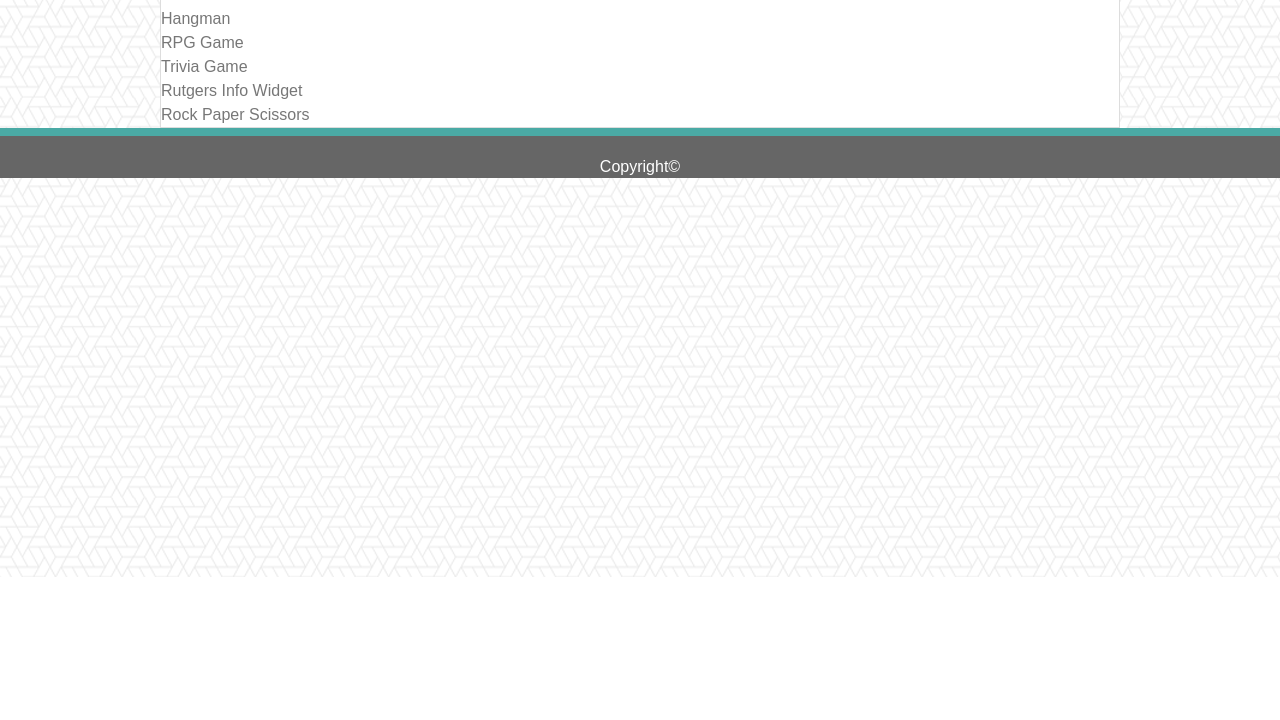
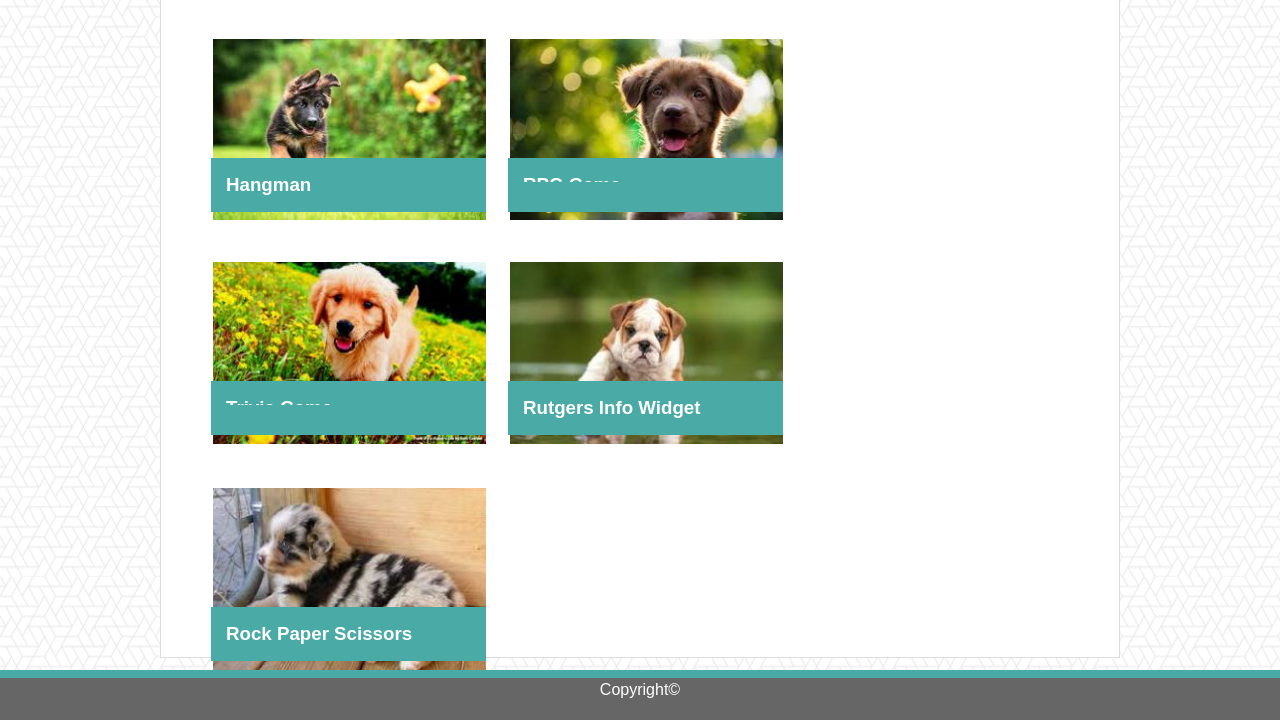
Before and after one commit to BriGab/README.md, a plain HTML site: page portfolio.html in a window 1280 px wide. Shown: the part 223-943 px from the top of the page. Before the commit the page ends 800 px from the top, so only its background shows below. Drawn offline with Linux system fonts and the light colour scheme.

Commit message:
Porfolio photos added

```diff
--- a/assets/css/style.css
+++ b/assets/css/style.css
@@ -8,12 +8,14 @@ body {
     margin: 0;
     line-height: 150%;
     color: #777777;
-    height: 100%;
+    min-height: 100%;
     overflow: auto;
     display: block;
     position: relative;
     padding-bottom: 58px;
 }
+/* white banner for top of page */
+
 #banner {
     background: #ffffff;
     width: 100%;
@@ -22,6 +24,8 @@ body {
     margin-bottom:20px;
     top:0;
 }
+
+/* container to push width to 960 in order to hold list and name*/
 #container {
     width: 960px;
     height: 30px;
@@ -30,6 +34,7 @@ body {
     padding-top: 0px;
     margin: 0 auto 0;
 }
+/* list of contact information*/
 ul {
     list-style-type: none;
     color: #dddddd;
@@ -46,6 +51,7 @@ a {
     font-family: Arial, Helvetica, sans-serif;
     color: #666666;
 }
+/* Name on banner at top of page */
 #name {
     background: #4aaaa5;
     color: #ffffff;
@@ -58,24 +64,26 @@ a {
     font-family: Georgia, 'Times New Roman', Times, serif;
     font-weight: bold;
 }
+/* main content area containing heading, image, and paragraphs*/
+
 #wrapper {
     background: #ffffff;
     position: relative;
     width: 960px;
+    min-height: 100%;
     text-align: left;
     margin: 0 auto;
-    min-height: 100%;
     border: 1px solid #dddddd;
-    padding: -58px;
-
-
+    padding: 20px;
+    padding-bottom: 50px;
 }
+/* about me header*/
 h1 {
     font-family: Georgia, 'Times New Roman', Times, serif;
     color:#4aaaa5;
     font-size: 32px;
     text-align: left;
-    margin: 30px;
+    margin: 10px;
     margin-top: 0px;
     padding-top: 30px;
     padding-bottom: 30px;
@@ -84,17 +92,18 @@ h1 {
 
 img {
     float: left;
-    margin-top: 0px;
-    margin-left: 30px;
+    margin-top: 15px;
+    margin-left: 10px;
     padding-right: 30px;
     padding-bottom: 0px;
 }
 
 p{
-    padding-left: 20px;
-    padding-right: 20px;
+    padding-left: 10px;
+    padding-right: 10px;
     line-height: 30px;
-
+    padding-bottom: 0px;
+    margin-bottom: 0px;
 }
 
 #footer {
@@ -102,27 +111,75 @@ p{
     border-top: 8px solid #4aaaa5;
     height: 50px;
     text-align: center;
-    line-height: 400%;
-    margin: 0 auto;
-    padding: 0px;
-    border-bottom: 0px;
     color: #ffffff;
     position: absolute;
+    bottom: -4px;
+    margin-top:-50px;
     width: 100%;
-
+    clear: both;
 }
 
+/* start contact.html page- form to enter information*/
 form {
-    margin: 30px;
+    margin: 10px;
+    margin-top: 15px;
 }
 
 input {
-    width: 900px;
+    width: 860px;
     height: 25px;
     padding: 5px;
+    margin-top: 5px;
+    margin-bottom: 5px;
+}
+#message {
+    height: 200px;
+}
+/* submit button below form */
+button {
+    width: 100px;
+    height: 30px;
+    background:#4aaaa5;
+    color: #ffffff;
+    border:0px;
+    margin-top: 20px;
 }
 
-#submit {
-    width: 80px;
-    background:#4aaaa5;
+/* Portfolio page */
+
+.container {
+    height: 600px;
+    position: relative;
 }
+.box {
+    position: relative;
+    width: 275px;
+    height: 183px;
+}
+h3{
+    position: absolute;
+    bottom: 0px;
+    margin-bottom:0;
+    margin-left: 8px;
+    padding:15px;
+    width: 100%;
+    color: #ffffff;
+    background: #4aaaa5;
+    border-bottom: 0px;
+}
+.box img {
+    width: 110%;
+    border: 0 none;
+    margin: 10px;
+}
+
+.c {
+    clear: both;
+}
+.e{
+    clear: both;
+}
+
+th {
+    padding: 20px 0px 0 20px;
+}
--- a/portfolio.html
+++ b/portfolio.html
@@ -25,23 +25,61 @@
                 </div>
         </div>
 
-    <section id="wrapper">
+<section id="wrapper">
 
     <h1>Portfolio</h1>
 
-    <div class= "box-set">
-        <div class= "box hangman">Hangman</div>
-        <div class= "box rpg">RPG Game</div>
-        <div class= "box trivia">Trivia Game</div>
-        <div class= "box rutgers">Rutgers Info Widget</div>
-        <div class= "box rock">Rock Paper Scissors</div>
+
+<div class="container">
+
+    <table>
+        <tr>
+            <th>
+    <div class="box a">
+            <img src="assets/images/Puppy1.jpg"/>
+            <h3>Hangman</h3>
+        </div>
+            </th>
+            <th>
+    <div class="box b">
+            <img src="assets/images/puppy2.jpg"/>
+            <h3>RPG Game<h3>
     </div>
+            </th>
+        </tr>
+
+        <tr>
+            <th>
+    <div class="box c">
+            <img src="assets/images/puppy3.jpg"/>
+            <h3>Trivia Game<h3>
+    </div>
+            </th>
+            <th>
+    <div class="box d">
+            <img src="assets/images/puppy4.jpg"/>
+            <h3>Rutgers Info Widget</h3>
+    </div>
+            </th>
+        </tr>
+    </table>
+    <table>
+        <tr>
+            <th>
+    <div class="box e">
+            <img src="assets/images/puppy5.jpg"/>
+            <h3>Rock Paper Scissors</h3>
+        </th>
+        </tr>
+    </table>
+    </div>
+</div>
 
 
-    </section>
+</section>
 
     <footer id="footer">
-        <p>Copyright&copy;</p>
+        Copyright&copy;
     </footer>
 
 </body>
```
Also changed, not shown: contact.html (+7 -7 lines), index.html (+3 -3 lines), assets/images/Puppy1.jpg (added), assets/images/puppy2.jpg (added), assets/images/puppy3.jpg (added), assets/images/puppy4.jpg (added), assets/images/puppy5.jpg (added).
